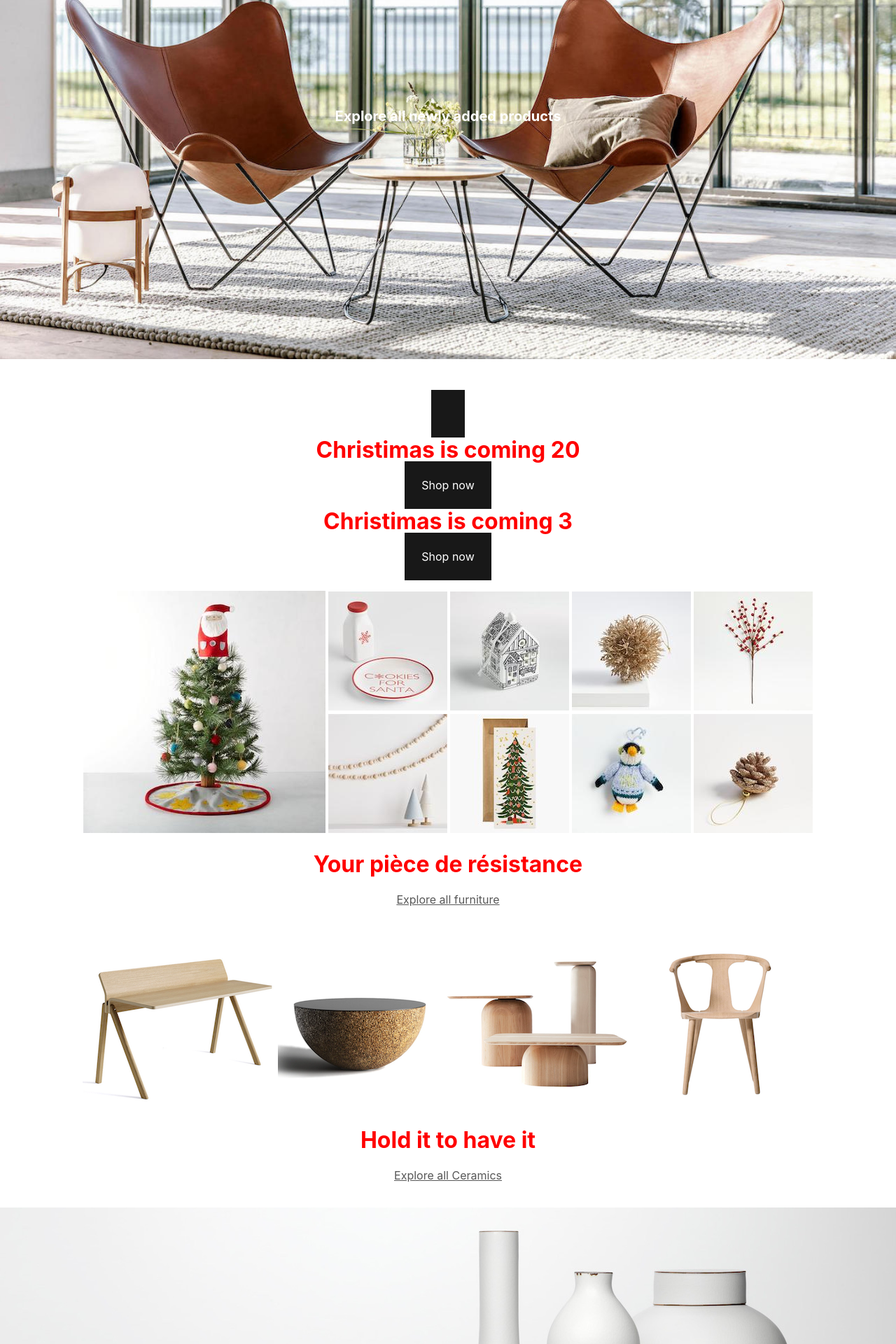
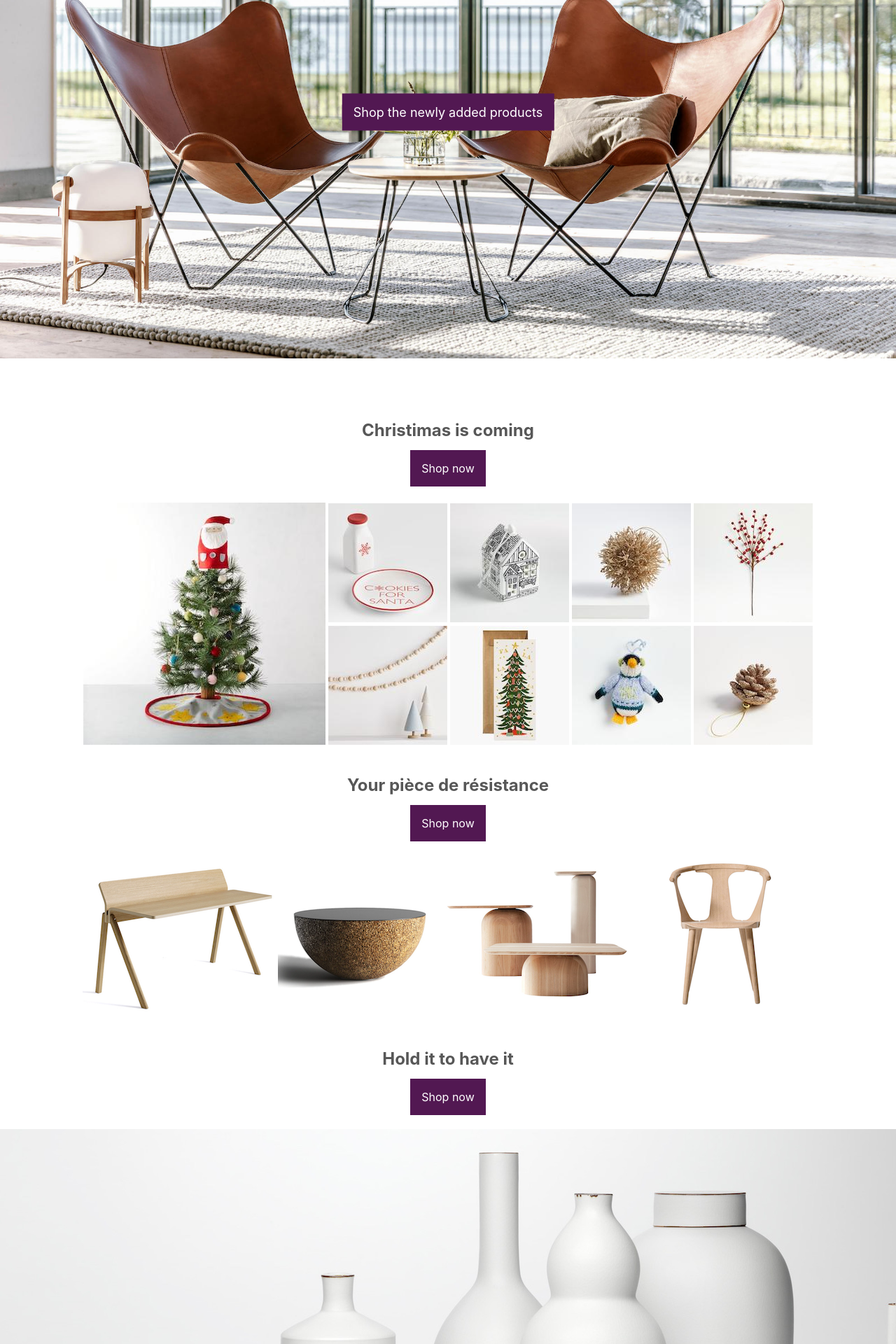
Before and after one commit to luciaivan14/store, a React (Create React App) app: page / in a window 1280 px wide. Shown: the part 240-2160 px from the top of the page at 70% size. Built offline with nearby package versions, Linux system fonts and the light colour scheme.

Commit message:
Homedecor change

```diff
--- a/src/App.js
+++ b/src/App.js
@@ -89,14 +89,11 @@ function Home() {
 
      <div className="image-container">
        <div className="floating-text">
-         &nbsp;
-         <h1><a href="/new-in">Explore all newly added products</a></h1>
+         <a href="/new-in">Shop the newly added products</a>
          </div>
         <img className="full-width-image" src={homedecor} alt="homedecor" align="center" />
     </div>
-    <CategoryHeader type="furniture" />
-    <CategoryHeader title="Christimas is coming 20" button="Shop now" />
-    <CategoryHeader title="Christimas is coming 3" button="Shop now" />
+    <CategoryHeader title="Christimas is coming" button="Shop now" />
     {/* <CategoryHeader title="Christmas is coming" button="Explore"></CategoryHeader> */}
     <div className="full-width-overflow">
 <center><br />
@@ -118,9 +115,8 @@ function Home() {
 </tbody>
 </table>
 </center>
-<h1><center>Your pièce de résistance</center></h1>
-<center><p><a href="/furniture">Explore all furniture</a></p></center>
-&nbsp;
+    <CategoryHeader title="Your pièce de résistance" button="Shop now" />
+
 <center>
 <table width='80%' border="0">
 <tbody>
@@ -134,17 +130,13 @@ function Home() {
 </tbody>
 </table>
 </center>
-
-<h1><center>Hold it to have it</center></h1>
-<center><p><a href="/ceramics">Explore all Ceramics</a></p></center>
+     <CategoryHeader title="Hold it to have it" button="Shop now" />
 &nbsp;
 &nbsp;
 <center><img src={ceramics} alt="ceramics" align="center" />
 </center>
 
-&nbsp;
-<h1><center>Light your day</center></h1>
-<center><p><a href="/lighting">Explore all Lighting</a></p></center>
+     <CategoryHeader title="Light your day" button="Shop now" />
 <center><br />
 <table width='80%' border="0">
 <tbody>
--- a/src/components/CategoryHeader/categoryHeader.js
+++ b/src/components/CategoryHeader/categoryHeader.js
@@ -1,9 +1,11 @@
 import react from 'react';
 
 function CategoryHeader(props) {
+
+
     return     <div className="category-header">
     <h1>{ props.title }</h1>
-    <p><a className="primary-button background-blue" href="/christmas">{ props.button }</a></p>
+    <p><a className="primary-button" href="/christmas">{ props.button }</a></p>
   </div>;
 }
 
--- a/src/index.css
+++ b/src/index.css
@@ -5,7 +5,7 @@ body {
     sans-serif;
   -webkit-font-smoothing: antialiased;
   -moz-osx-font-smoothing: grayscale;
-  color: red;
+  color: #575757;
 }
 
 /* body a { color: red !important;} */
@@ -86,7 +86,8 @@ a:hover {
     /* right: 5%; */
     transform: translate(-50%,-50%);
   font-size: 10px;
-  /* background: red; */
+  background: #521852;
+  font-size: 18px;
 }
 
 .background-red {
@@ -103,19 +104,22 @@ a:hover {
 
 .floating-text a, a.primary-button {
   color: #ffffff;
-  padding: 24px;
+  padding: 16px;
   text-decoration: none;
+  background: #521852;
+
 }
 
 .floating-text a:hover {
   color: #521852;
   background: #ffffff;
   border: 2px #521852 solid;
-
+  padding: 16px;
 }
 
 .category-header {
   text-align: center;
+
 }
 
 .full-width-overflow {
@@ -123,3 +127,22 @@ a:hover {
   width: 100%;
   overflow: hidden;
 }
+
+h1 {
+  font-size: 24px;
+  margin-top: 40px ;
+  margin-bottom: 30px;
+
+}
+
+.button a {
+  color: white;
+  background: #521852;
+}
+
+.button a:hover {
+  color: #521852;
+  background: #ffffff;
+  border: 2px #521852 solid;
+  padding: 16px;
+}
```
Also changed, not shown: src/images/homedecor.jpeg, 1 other file (tests, documents, lock files or other folders).
